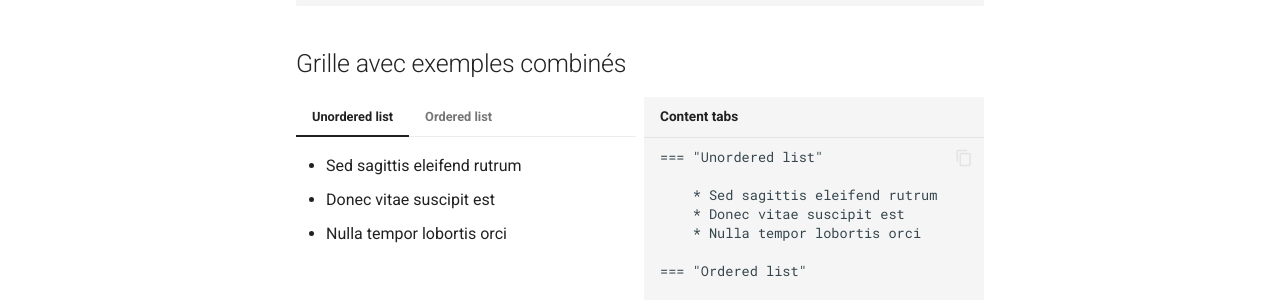
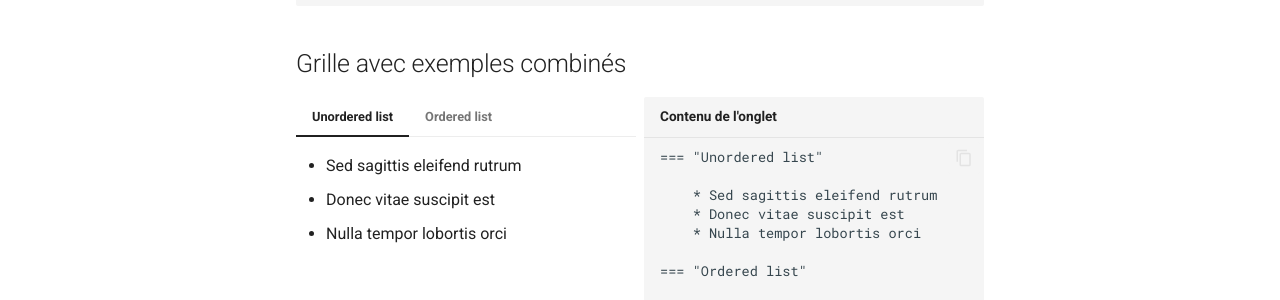
Before and after one commit to Elishaya13/mon-projet-demo-mkdocss, an MkDocs documentation site: the page built from docs/fonctionnalités/grilles.md, in a window 1280 px wide and 900 px high, scrolled down 573 px. Shown: the part 464-764 px from the top of the window. Built offline with MkDocs 1.6.1 and Material for MkDocs 9.7.7, drawn with Linux system fonts in a browser that asks for light colours; comment, search, counter and statistics services are not loaded.

Commit message:
Update grilles.md

````diff
--- a/docs/fonctionnalités/grilles.md
+++ b/docs/fonctionnalités/grilles.md
@@ -78,7 +78,7 @@ print("Hello, Grid!")
     2. Donec vitae suscipit est
     3. Nulla tempor lobortis orci
 
-``` title="Content tabs"
+``` title="Contenu de l'onglet"
 === "Unordered list"
 
     * Sed sagittis eleifend rutrum
````
